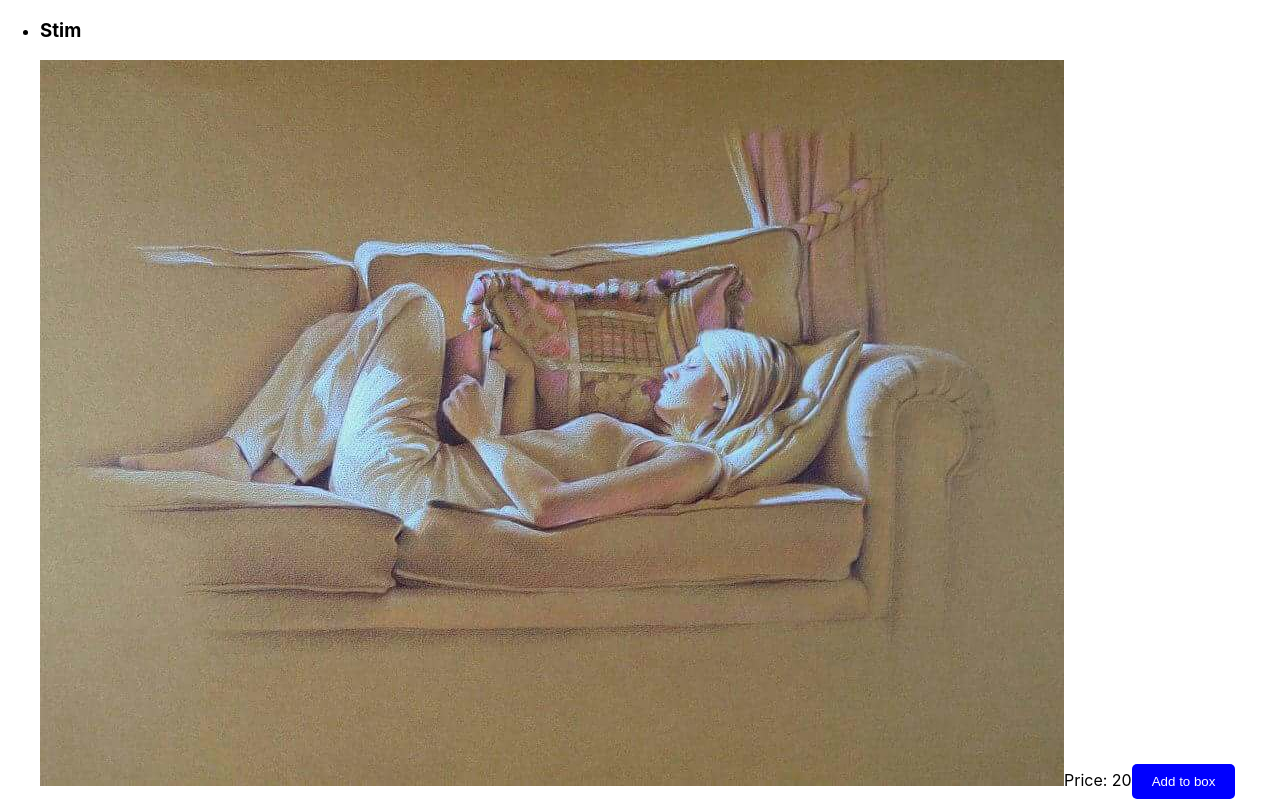
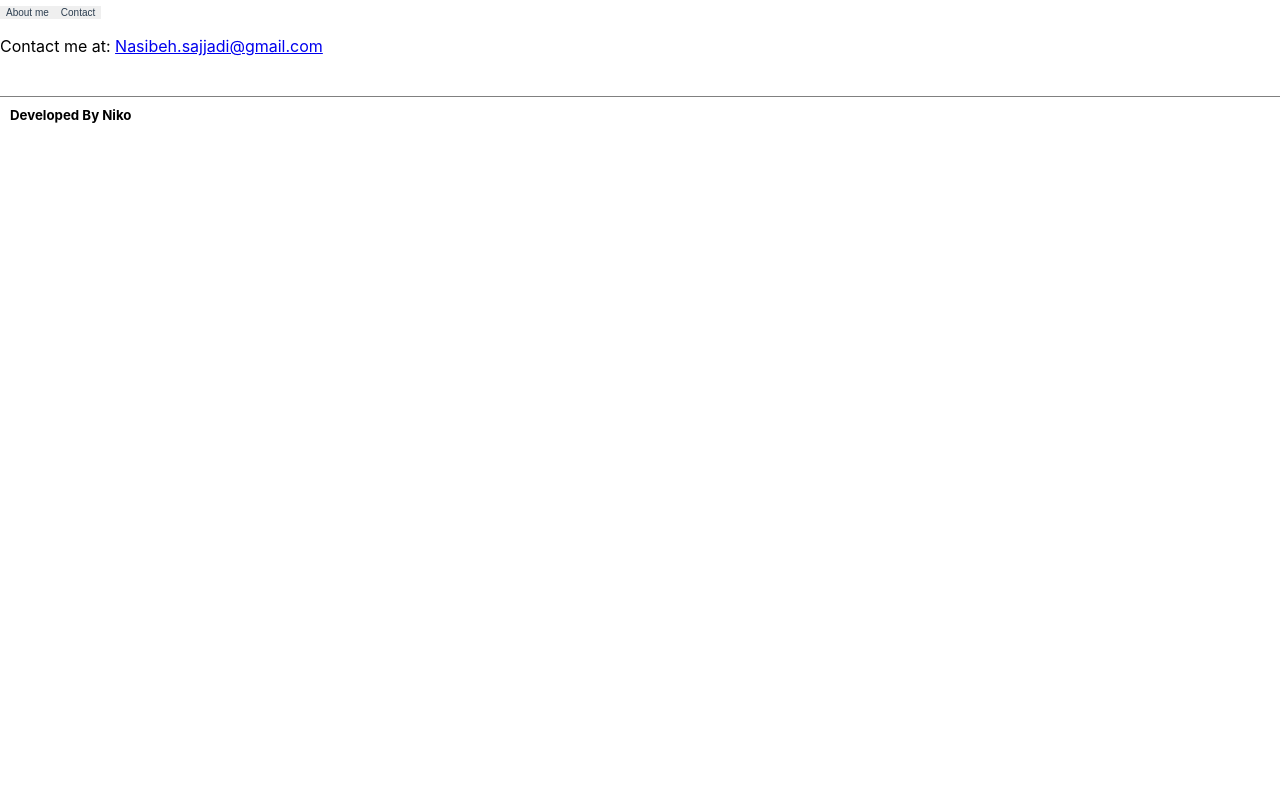
Before and after one commit to nikosajadi/simple-react, a React (Create React App) app: page /contact in a window 1280 px wide. Shown: the top 801 px of the page. Built offline with nearby package versions, Linux system fonts and the light colour scheme.

Commit message:
Add Router dom

```diff
--- /dev/null
+++ b/src/About/About.js
@@ -0,0 +1,9 @@
+import React from "react";
+
+const About =() => {
+    return(
+<p>About me</p>
+    )
+
+}
+export default About;
--- a/src/App/App.js
+++ b/src/App/App.js
@@ -1,18 +1,33 @@
 import React from "react";
-import './App.css'
-import Header from "../Header/Header";
-import Footer from "../Footer/Footer"
-import PAINTING from './PAINTING.json'
-import Painting from "./../Painting/Painting"
+import './App.css';
+import Layouts from "../Layouts/Layout";
+import PAINTING from './PAINTING.json';
+import About from '../About/About'
+import Painting from "../Painting/Painting";
+import { BrowserRouter as Router, Route, Routes } from "react-router-dom";
+import Contact from "../Contact/Contact";
 
 function App() {
-  return(
+  return (
     <div className="App">
-      <Header />
-      <Painting data={PAINTING}/>
-      <Footer />
+      <Router>
+        <Routes>
+          <Route path="/" element={
+            <>
+          <Layouts>
+              <Painting data={PAINTING} />
+              </Layouts>
+            </>
+          } />
+          <Route path="/about" element={
+            <Layouts><About /></Layouts>} />
+
+          <Route path="/contact" element={
+            <Layouts><Contact /></Layouts>} />
+        </Routes>
+      </Router>
     </div>
-  )
+  );
 }
 
 export default App;
--- /dev/null
+++ b/src/Contact/Contact.js
@@ -0,0 +1,11 @@
+import React from "react";
+
+const Contact = () => {
+  return (
+    <div>
+      <p>Contact me at: <a href="mailto:Nasibeh.sajjadi@gmail.com">Nasibeh.sajjadi@gmail.com</a></p>
+    </div>
+  );
+}
+
+export default Contact;
--- a/src/Footer/Footer.js
+++ b/src/Footer/Footer.js
@@ -3,13 +3,15 @@ import './Footer.css'
 
 
 const Footer = () => {
-
+  return(
     <div className="Footer">
       <h5>Developed By Niko</h5>
       <div>
 
       </div>
     </div>
+  )
+
 };
 
 export default Footer
--- a/src/Header/Header.js
+++ b/src/Header/Header.js
@@ -5,12 +5,11 @@ import Navbar from '../Navbar/Navbar';
 
 
 const Header = () => {
-
-
+return(
     <div className="Header">
      <Navbar />
       </div>
-
+)
 
 
 };
--- /dev/null
+++ b/src/Layouts/Layout.js
@@ -0,0 +1,15 @@
+import React from 'react';
+import Header from "../Header/Header";
+import Footer from "../Footer/Footer";
+
+const Layouts = ({ children }) => {
+  return (
+    <>
+      <Header />
+      {children}
+      <Footer />
+    </>
+  );
+}
+
+export default Layouts;
```
Also changed, not shown: src/Navbar/Navbar.js (+6 -2 lines).
